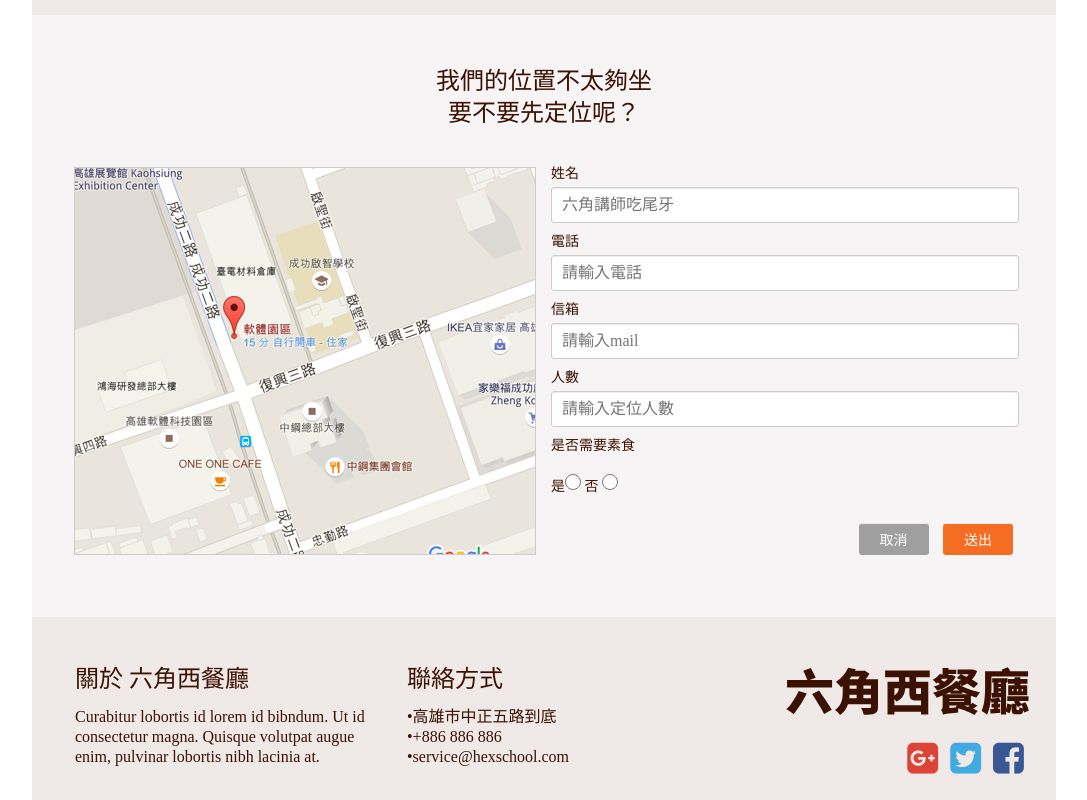
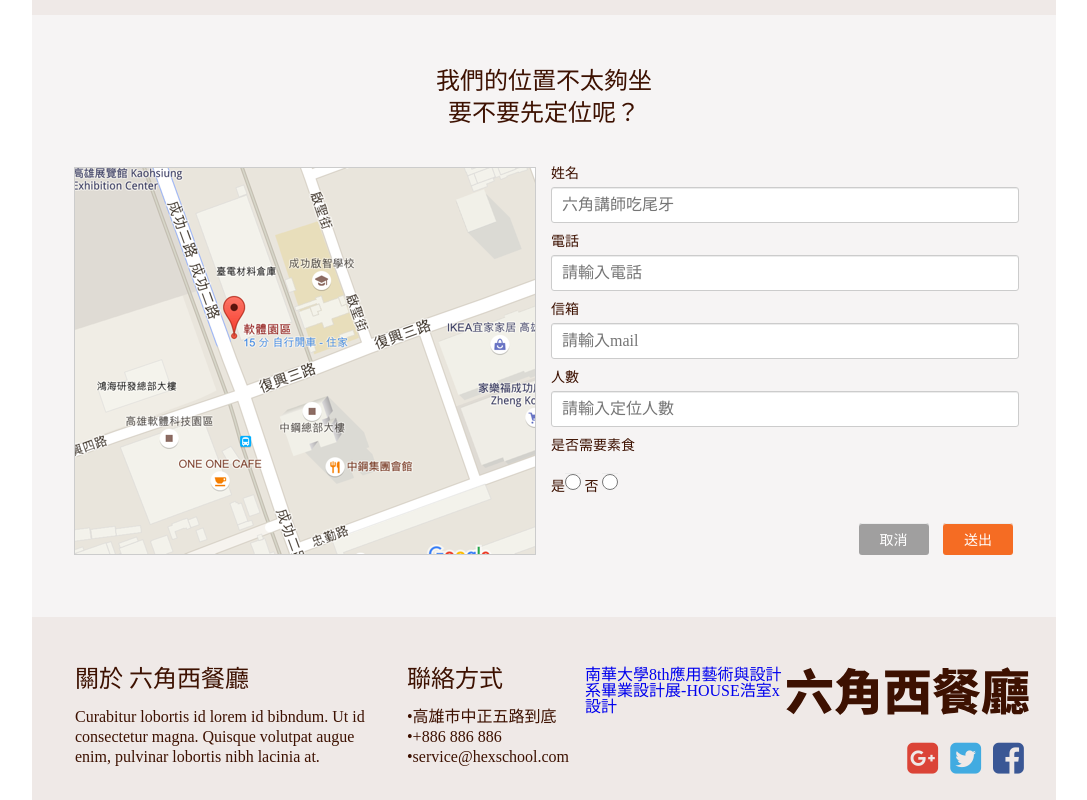
Before and after one commit to 00qage/1061026, a plain HTML site: page index.html in a window 1280 px wide. Shown: the part 1773-2573 px from the top of the page, without its empty margins (96-1183 px from the left). Drawn offline with Linux system fonts and the light colour scheme.

Commit message:
FB粉絲專頁外掛

```diff
--- a/index.html
+++ b/index.html
@@ -173,6 +173,7 @@
                         <li class="facebook"><a href="https://www.messenger.com/t/hexschool" target="_blank"><i class="fa fa-facebook-square" aria-hidden="true"></i></a></li>
                     </ul>
                 </div>
+                <div class="fb-page" data-href="https://www.facebook.com/&#x5357;&#x83ef;&#x5927;&#x5b78;8th&#x61c9;&#x7528;&#x85dd;&#x8853;&#x8207;&#x8a2d;&#x8a08;&#x7cfb;&#x7562;&#x696d;&#x8a2d;&#x8a08;&#x5c55;-HOUSE&#x6d69;&#x5ba4;x&#x8a2d;&#x8a08;-187556347956858/" data-tabs="timeline" data-width="200" data-height="200" data-small-header="true" data-adapt-container-width="true" data-hide-cover="false" data-show-facepile="false"><blockquote cite="https://www.facebook.com/&#x5357;&#x83ef;&#x5927;&#x5b78;8th&#x61c9;&#x7528;&#x85dd;&#x8853;&#x8207;&#x8a2d;&#x8a08;&#x7cfb;&#x7562;&#x696d;&#x8a2d;&#x8a08;&#x5c55;-HOUSE&#x6d69;&#x5ba4;x&#x8a2d;&#x8a08;-187556347956858/" class="fb-xfbml-parse-ignore"><a href="https://www.facebook.com/&#x5357;&#x83ef;&#x5927;&#x5b78;8th&#x61c9;&#x7528;&#x85dd;&#x8853;&#x8207;&#x8a2d;&#x8a08;&#x7cfb;&#x7562;&#x696d;&#x8a2d;&#x8a08;&#x5c55;-HOUSE&#x6d69;&#x5ba4;x&#x8a2d;&#x8a08;-187556347956858/">南華大學8th應用藝術與設計系畢業設計展-HOUSE浩室x設計</a></blockquote></div>
             </div>
             <div class="clearfix"></div>
         </div>
```
